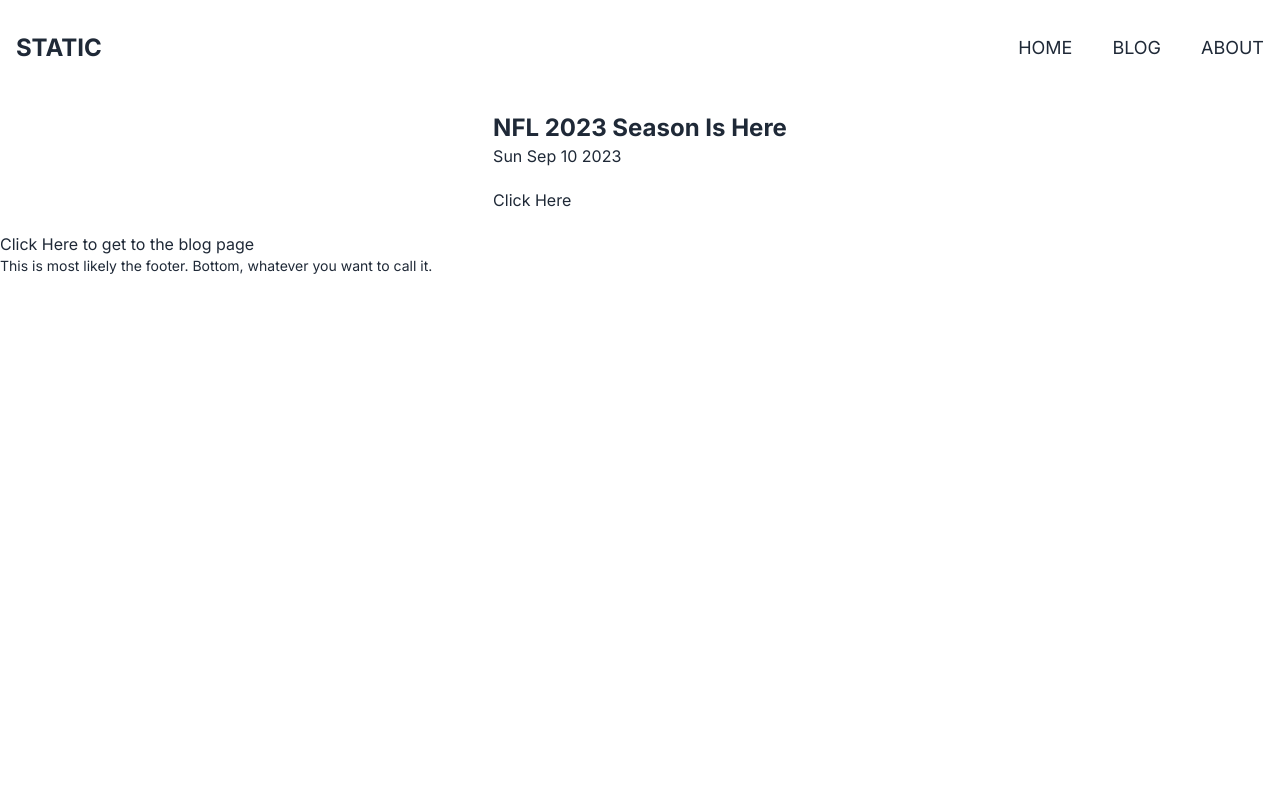
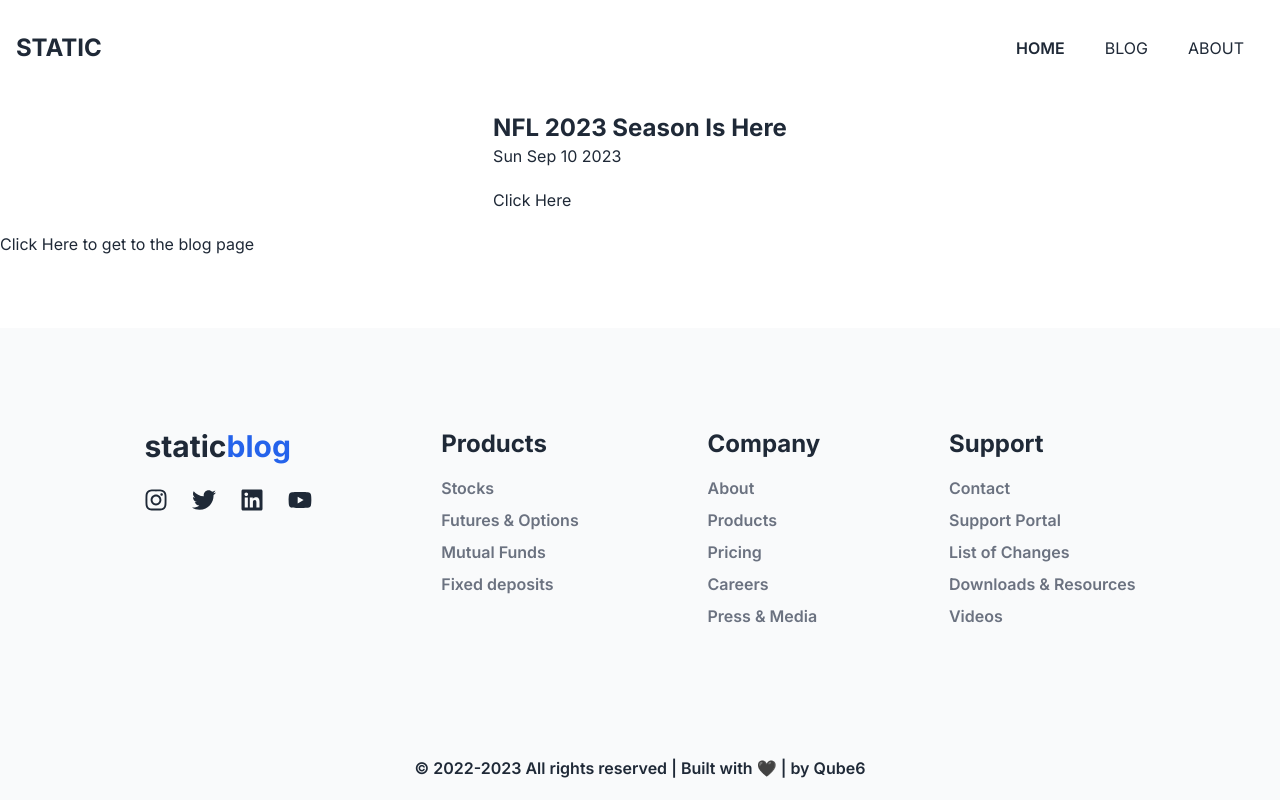
Before and after one commit to jasonhas/next-js-blog-mdx, a Next.js app: page / in a window 1280 px wide. Built offline with nearby package versions, Linux system fonts and the light colour scheme.

Commit message:
Added Footer and style

```diff
--- a/components/Footer.js
+++ b/components/Footer.js
@@ -1,9 +1,60 @@
+import { HeartIcon } from '@heroicons/react/24/solid';
+import {FaInstagram, FaTwitter, FaYoutube, FaLinkedin} from 'react-icons/fa'
+
 const Footer = () => {
 
     return (
-        <div className="footer">
-            <p>This is most likely the footer. Bottom, whatever you want to call it.</p>
+        <>
+        <footer className='sm:fixed sm:bottom-0 w-full'>
+        <div className="bg-gray-50 h-1/2 w-full flex md:flex-row flex-col justify-around items-start p-20">
+            <div className="p-5">
+                <ul>
+                    <p className="text-gray-800 font-bold text-3xl pb-6">
+                        static<span className="text-blue-600">blog</span>
+                    </p>
+                    <div className="flex gap-6 pb-5">
+                        <FaInstagram className='text-2xl cursor-pointer hover:text-yellow-600'/>
+                        <FaTwitter className='text-2xl cursor-pointer hover:text-blue-600'/>
+                        <FaLinkedin className='text-2xl cursor-pointer hover:text-blue-600'/>
+                        <FaYoutube className='text-2xl cursor-pointer hover:text-red-600'/>
+                    </div>
+                </ul>
+            </div>
+            <div className='p-5'>
+                <ul>
+                    <p className='text-gray-800 font-bold text-2xl pb-4'>Products</p>
+                    <li className='text-gray-500 text-md pb-2 font-semibold hover:text-blue-600 cursor-pointer'>Stocks</li>
+                    <li className='text-gray-500 text-md pb-2 font-semibold hover:text-blue-600 cursor-pointer'>Futures & Options</li>
+                    <li className='text-gray-500 text-md pb-2 font-semibold hover:text-blue-600 cursor-pointer'>Mutual Funds</li>
+                    <li className='text-gray-500 text-md pb-2 font-semibold hover:text-blue-600 cursor-pointer'>Fixed deposits</li>
+                </ul>
+            </div>
+            <div className='p-5'>
+                <ul>
+                    <p className='text-gray-800 font-bold text-2xl pb-4'>Company</p>
+                    <li className='text-gray-500 text-md pb-2 font-semibold hover:text-blue-600 cursor-pointer'>About</li>
+                    <li className='text-gray-500 text-md pb-2 font-semibold hover:text-blue-600 cursor-pointer'>Products</li>
+                    <li className='text-gray-500 text-md pb-2 font-semibold hover:text-blue-600 cursor-pointer'>Pricing</li>
+                    <li className='text-gray-500 text-md pb-2 font-semibold hover:text-blue-600 cursor-pointer'>Careers</li>
+                    <li className='text-gray-500 text-md pb-2 font-semibold hover:text-blue-600 cursor-pointer'>Press & Media</li>
+                </ul>
+            </div>
+            <div className='p-5'>
+                <ul>
+                    <p className='text-gray-800 font-bold text-2xl pb-4'>Support</p>
+                    <li className='text-gray-500 text-md pb-2 font-semibold hover:text-blue-600 cursor-pointer'>Contact</li>
+                    <li className='text-gray-500 text-md pb-2 font-semibold hover:text-blue-600 cursor-pointer'>Support Portal</li>
+                    <li className='text-gray-500 text-md pb-2 font-semibold hover:text-blue-600 cursor-pointer'>List of Changes</li>
+                    <li className='text-gray-500 text-md pb-2 font-semibold hover:text-blue-600 cursor-pointer'>Downloads & Resources</li>
+                    <li className='text-gray-500 text-md pb-2 font-semibold hover:text-blue-600 cursor-pointer'>Videos</li>
+                </ul>
+            </div>
         </div>
+        <div className='flex flex-col justify-center items-center text-center p-5 bg-gray-50'>
+            <h1 className='text-gray-800 font-semibold'>&copy; 2022-2023 All rights reserved | Built with &#128420; | by Qube6</h1>
+        </div>
+        </footer>
+        </>
     )
 }
 
--- a/components/Navbar.js
+++ b/components/Navbar.js
@@ -20,16 +20,16 @@ const Navbar = () => {
                 <div>
                    <Link href="/"><h2 className='text-2xl font-bold'>STATIC</h2></Link>
                 </div>
-                <div className={`${poppins} hidden sm:flex`}>
+                <div className={`${poppins} hidden sm:flex mr-5`}>
                     <ul className='hidden sm:flex'>
                         <Link href="/">
-                            <li className='ml-10 uppercase hover:border-b text-lg'>Home</li>
+                            <li className='ml-10 uppercase hover:border-b text-md cursor-pointer font-semibold'>Home</li>
                         </Link>
                         <Link href="/blog">
-                            <li className='ml-10 uppercase hover:border-b text-lg'>Blog</li>
+                            <li className='ml-10 uppercase hover:border-b text-md cursor-pointer'>Blog</li>
                         </Link>
                         <Link href="/about">
-                            <li className='ml-10 uppercase hover:border-b text-lg'>About</li>
+                            <li className='ml-10 uppercase hover:border-b text-md cursor-pointer'>About</li>
                         </Link>
                     </ul>
                 </div>
```
